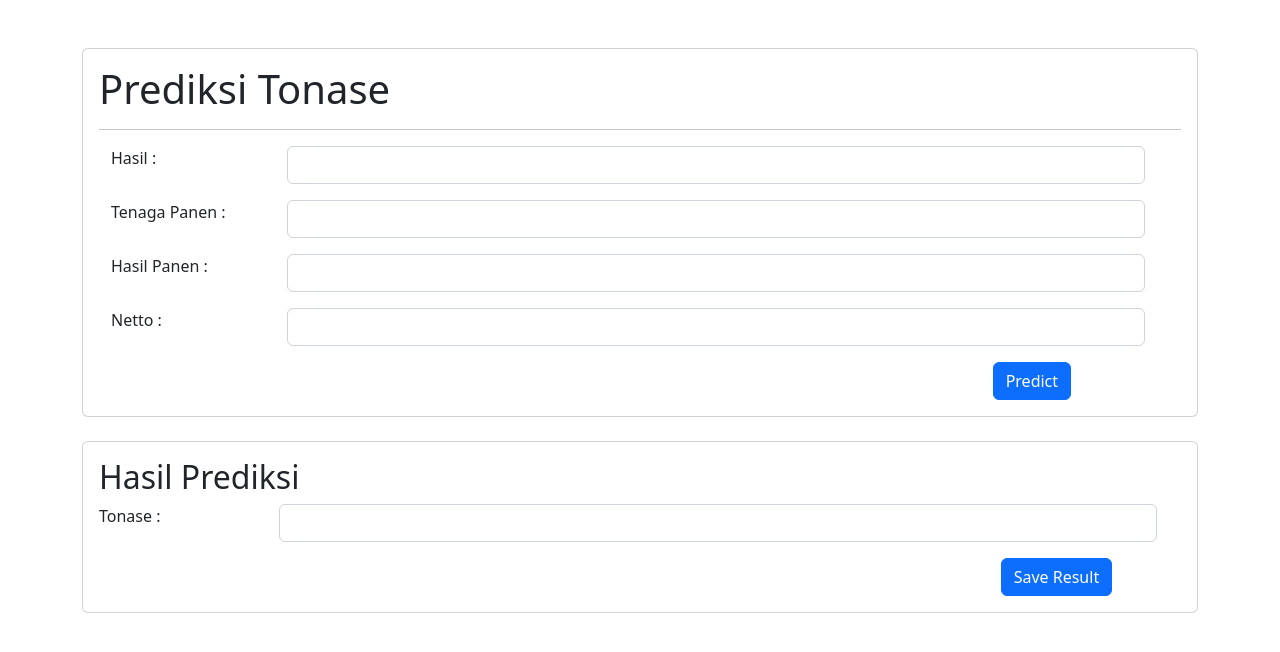
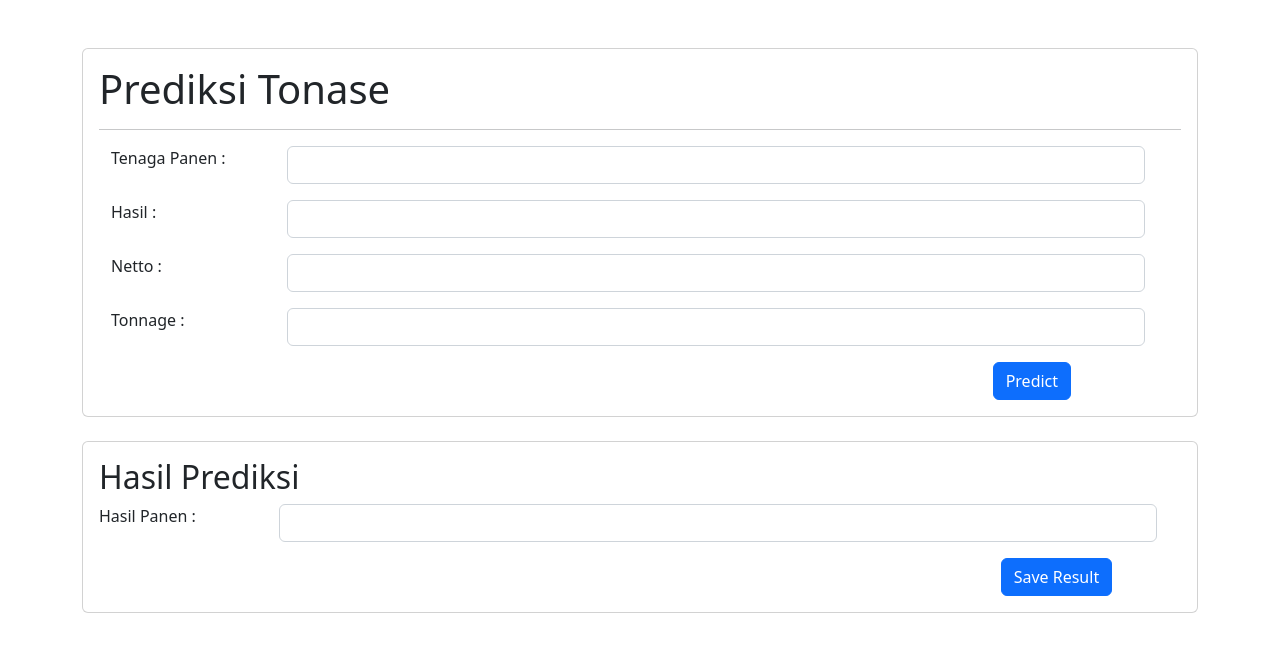
Before and after one commit to bintangx1902/LinReg-dash, a Django app: template app/templates/app/main.html in a window 1280 px wide. Shown: the top 652 px of the page. Run offline with Django 4.2, Linux system fonts and the light colour scheme; tables that the repository leaves empty hold one stand-in row (values such as "Sample post"); the template is opened without the code that fills it: values that come from a table or form of the project are taken from there, most other values are stand-ins (such as "Sample title", 1, 10 or a date in 2020); parts of the project's set-up code (start-up, migrations or seed data) failed here and were passed over.

Commit message:
merging dev --> main

```diff
--- a/app/models.py
+++ b/app/models.py
@@ -3,11 +3,11 @@ from django.db import models
 
 class Result(models.Model):
     date = models.DateField(auto_now_add=True)
-    harvest_result = models.IntegerField(null=False, blank=False)
-    harvest_power = models.IntegerField(null=False, blank=False)
-    result = models.IntegerField(null=False, blank=False)
-    netto = models.IntegerField(null=False, blank=False)
-    tonase = models.IntegerField(null=False, blank=False)
+    harvest_power = models.FloatField(null=False, blank=False)
+    result = models.FloatField(null=False, blank=False)
+    netto = models.FloatField(null=False, blank=False)
+    tonnage = models.FloatField(null=False, blank=False)
+    harvest_result = models.FloatField(null=False, blank=False)
 
     def __str__(self):
-        return "prediksi tanggal {} dengan hasil tonase : {}".format(self.date, self.tonase)
+        return "prediksi tanggal {} mendapatkan hasil panen : {}".format(self.date, self.harvest_result)
--- a/app/templates/app/main.html
+++ b/app/templates/app/main.html
@@ -21,28 +21,19 @@
                 <div class="row mx-auto">
                     <div class="col-12 col-sm-12 col-md-12 col-lg-12 row">
                         <div class="col-2 col-md-2 col-lg-2">
-                            <label for="result" class="form-label">Hasil :</label>
+                            <label for="power" class="form-label">Tenaga Panen : </label>
                         </div>
                         <div class="col-10 col-md-10 col-lg-10">
-                            <input type="number" name="result" id="result" class="form-control">
+                            <input type="number" step="1" name="power" id="power" class="form-control">
                         </div>
                     </div>
 
                     <div class="col-12 col-sm-12 col-md-12 col-lg-12 mt-3 row">
                         <div class="col-2 col-md-2 col-lg-2">
-                            <label for="power" class="form-label">Tenaga Panen : </label>
+                            <label for="result" class="form-label">Hasil :</label>
                         </div>
                         <div class="col-10 col-md-10 col-lg-10">
-                            <input type="number" name="power" id="power" class="form-control">
-                        </div>
-                    </div>
-
-                    <div class="col-12 col-sm-12 col-md-12 col-lg-12 mt-3 row">
-                        <div class="col-2 col-md-2 col-lg-2">
-                            <label for="harvest_result" class="form-label">Hasil Panen : </label>
-                        </div>
-                        <div class="col-10 col-md-10 col-lg-10">
-                            <input type="number" name="harvest_result" id="harvest_result" class="form-control">
+                            <input type="number" step="any" name="result" id="result" class="form-control">
                         </div>
                     </div>
 
@@ -51,9 +42,19 @@
                             <label for="netto" class="form-label">Netto : </label>
                         </div>
                         <div class="col-10 col-md-10 col-lg-10">
-                            <input type="number" name="netto" id="netto" class="form-control">
+                            <input type="number" step="any" name="netto" id="netto" class="form-control">
                         </div>
                     </div>
+
+                    <div class="col-12 col-sm-12 col-md-12 col-lg-12 mt-3 row">
+                        <div class="col-2 col-md-2 col-lg-2">
+                            <label for="tonnage" class="form-label">Tonnage : </label>
+                        </div>
+                        <div class="col-10 col-md-10 col-lg-10">
+                            <input type="number" step="any" name="tonnage" id="tonnage" class="form-control">
+                        </div>
+                    </div>
+
                     <div class="col-12 col-sm-12 col-md-12 col-lg-12 mt-3 row">
                         <div class="col-10 col-md-10 col-lg-10"></div>
                         <div class="col-2 col-md-2 col-lg-2 mr-auto">
@@ -72,17 +73,17 @@
                     {% csrf_token %}
                     <div class="col-12 col-sm-12 col-md-12 col-lg-12 row">
                         <div class="col-2 col-md-2 col-lg-2">
-                            <label for="result1" class="form-label">Tonase :</label>
+                            <label for="harvest_result" class="form-label">Hasil Panen :</label>
                         </div>
                         <div class="col-10 col-md-10 col-lg-10">
-                            <input type="number" id="result1" name="tonase_result" class="form-control bg-transparent"
-                                   readonly value="{{ tonase }}">
+                            <input type="number" id="result1" name="harvest_result" class="form-control bg-transparent"
+                                   readonly value="{{ harvest_result }}">
                         </div>
                     </div>
-                    <input type="hidden" name="harvest_result" value="{{ harvest_result }}">
                     <input type="hidden" name="harvest_power" value="{{ harvest_power }}">
                     <input type="hidden" name="result" value="{{ result }}">
                     <input type="hidden" name="netto" value="{{ netto }}">
+                    <input type="hidden" name="tonnage" value="{{ tonnage }}">
                     <div class="col-12 col-sm-12 col-md-12 col-lg-12 mt-3 row">
                         <div class="col-10 col-md-10 col-lg-10"></div>
                         <div class="col-2 col-md-2 col-lg-2 mr-auto">
--- a/app/utils.py
+++ b/app/utils.py
@@ -4,8 +4,6 @@ import joblib
 import numpy as np
 import pandas as pd
 from django.conf import settings
-from sklearn.model_selection import train_test_split
-from sklearn.linear_model import LinearRegression
 
 
 def load_scaler():
@@ -25,4 +23,4 @@ def get_pred(prediction, scaler):
     final_unscaled = scaler.inverse_transform(combined)
     final_df_pred = pd.DataFrame(final_unscaled,
                                  columns=['Hasil Panen', 'tenaga panen', 'Hasil', 'Netto', 'Tonase'])
-    return final_df_pred['Tonase'].to_numpy()[0]
+    return final_df_pred['Hasil Panen'].to_numpy()[0]
```
Also changed, not shown: app/views.py (+9 -9 lines), 1 other file.
